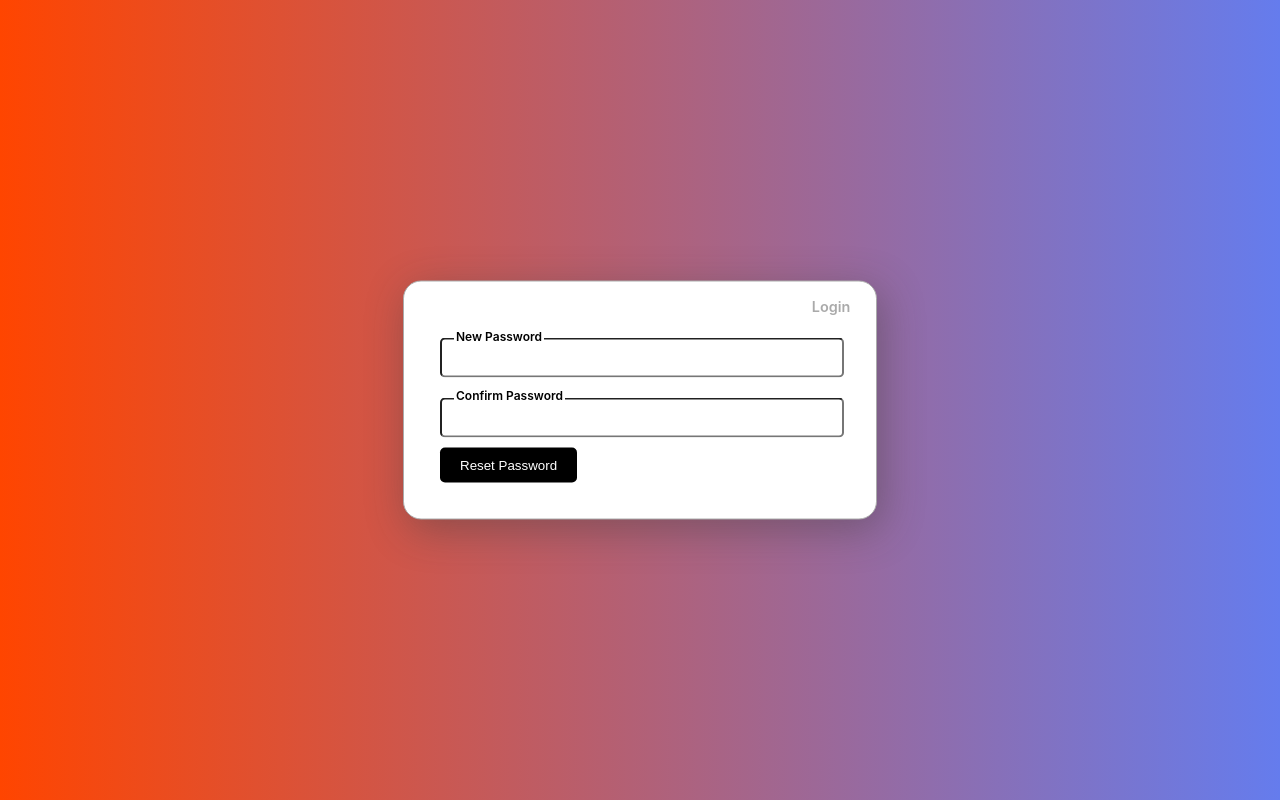
After one commit to Codekart123/Atharw, a PHP site: page /setPassword.php in a window 1280 px wide. The commit adds this page. Run offline with PHP 8.4, Linux system fonts and the light colour scheme.

Commit message:
UI change in Register page, added Forgot password and set password page.

```diff
--- a/assets/css/index.html
+++ b/assets/css/index.html
@@ -13,10 +13,8 @@
         .bg {
             /* The image used */
             background-image: url("../../assets/img/404.png");
-
             /* Full height */
             height: 100%;
-
             /* Center and scale the image nicely */
             background-position: center;
             background-repeat: no-repeat;
--- /dev/null
+++ b/setPassword.php
@@ -0,0 +1,109 @@
+<!DOCTYPE html>
+<html lang="en">
+
+<head>
+    <meta charset="UTF-8">
+    <meta http-equiv="X-UA-Compatible" content="IE=edge">
+    <meta name="viewport" content="width=device-width, initial-scale=1.0">
+    <title>Document</title>
+    <style>
+        * {
+            margin: 0;
+            padding: 0;
+        }
+
+        .modal-window>div {
+            width: 400px;
+            position: absolute;
+            top: 50%;
+            left: 50%;
+            transform: translate(-50%, -50%);
+            padding: 2em;
+            background: white;
+            box-shadow: 5px 10px 40px #38383868;
+            border: 1px solid #aaa;
+        }
+
+        .modal-close {
+            color: #aaa;
+            line-height: 50px;
+            font-size: 80%;
+            position: absolute;
+            right: 10px;
+            text-align: center;
+            top: 0;
+            width: 70px;
+            text-decoration: none;
+        }
+
+        .modal-close:hover {
+            color: black;
+        }
+
+        /* Demo Styles */
+
+        html,
+        body {
+            height: 100%;
+            font-size: 18px;
+            line-height: 1.4;
+        }
+
+        body {
+            font-family: apple-system, BlinkMacSystemFont, "Segoe UI", Roboto,
+                Oxygen-Sans, Ubuntu, Cantarell, "Helvetica Neue", sans-serif;
+            font-weight: 600;
+            background-image: linear-gradient(to right, orangered 0, #657ced 100%);
+            color: black;
+        }
+
+        .modal-window>div {
+            border-radius: 1rem;
+        }
+
+
+        /*  */
+        .password-check-inp {
+            width: 100%;
+            height: 2rem;
+            font-size: 16px;
+            border-radius: 5px;
+            margin-top: 20px;
+            outline: none;
+        }
+
+        .inp-label {
+            font-size: 12px;
+            background-color: #fff;
+            padding: 2px;
+            position: absolute;
+        }
+
+        .label-position1 {
+            left: 50px;
+            top: 45px;
+        }
+
+        .label-position2 {
+            left: 50px;
+            top: 5.8rem;
+        }
+    </style>
+</head>
+
+<body>
+    <div class="modal-window">
+        <div>
+            <a href="./register.html" class="modal-close">Login</a>
+            <label class="inp-label label-position1" for="">New Password</label>
+            <input class="password-check-inp" type="email" autocomplete="false">
+            <label class="inp-label label-position2" for="">Confirm Password</label>
+            <input class="password-check-inp" type="email" autocomplete="false">
+
+            <button style="padding: 10px 20px; border-radius:5px; background-color: #000; color: #fff; border: none; margin-top: 10px;">Reset Password</button><br>
+        </div>
+    </div>
+
+</body>
+
+</html>
```
Also changed, not shown: assets/css/login.css (+53 -2 lines), forgotpassword.php (added, +84 -0 lines), register.html (+118 -4 lines).
